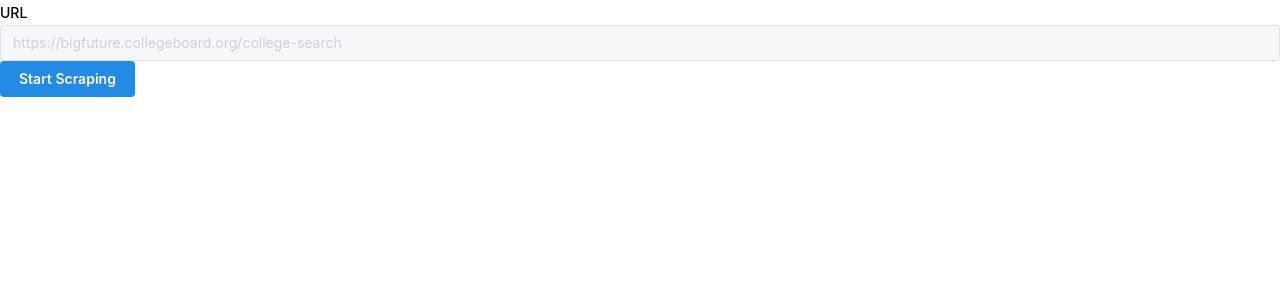
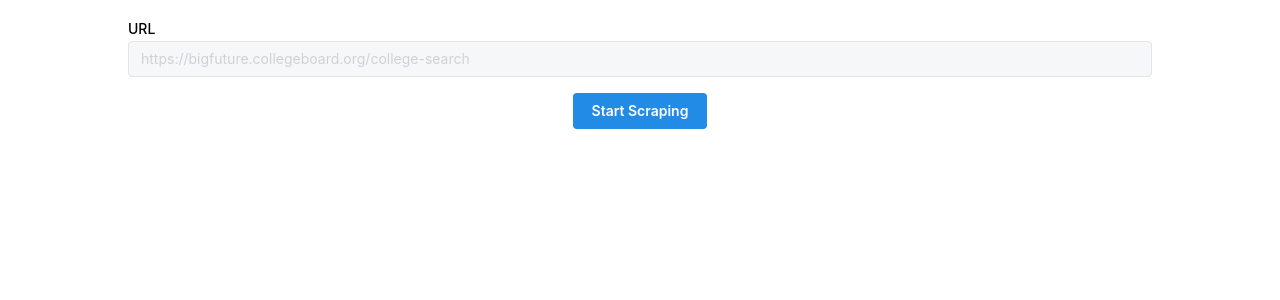
Before and after one commit to lgdelacruz92/sei-webscraper, a Next.js app: page / in a window 1280 px wide. Shown: the top 300 px of the page. Built offline with nearby package versions, Linux system fonts and the light colour scheme.

Commit message:
ui started

```diff
--- a/pages/_app.tsx
+++ b/pages/_app.tsx
@@ -1,4 +1,5 @@
 import "@mantine/core/styles.css";
+import "@/styles/globals.css";
 
 import type { AppProps } from "next/app";
 import { createTheme, MantineProvider } from "@mantine/core";
--- a/pages/index.tsx
+++ b/pages/index.tsx
@@ -8,8 +8,15 @@ export default function Home() {
   const onStartScraping = () => {};
   return (
     <main>
-      <TextInput label="URL" placeholder={url} disabled />
-      <Button onClick={onStartScraping}>Start Scraping</Button>
+      <div className="app-container flex flex-col items-center">
+        <TextInput
+          label="URL"
+          placeholder={url}
+          disabled
+          className="m-4 min-w-[80%]"
+        />
+        <Button onClick={onStartScraping}>Start Scraping</Button>
+      </div>
     </main>
   );
 }
--- a/styles/globals.css
+++ b/styles/globals.css
@@ -1,33 +1,3 @@
 @tailwind base;
 @tailwind components;
 @tailwind utilities;
-
-:root {
-  --foreground-rgb: 0, 0, 0;
-  --background-start-rgb: 214, 219, 220;
-  --background-end-rgb: 255, 255, 255;
-}
-
-@media (prefers-color-scheme: dark) {
-  :root {
-    --foreground-rgb: 255, 255, 255;
-    --background-start-rgb: 0, 0, 0;
-    --background-end-rgb: 0, 0, 0;
-  }
-}
-
-body {
-  color: rgb(var(--foreground-rgb));
-  background: linear-gradient(
-      to bottom,
-      transparent,
-      rgb(var(--background-end-rgb))
-    )
-    rgb(var(--background-start-rgb));
-}
-
-@layer utilities {
-  .text-balance {
-    text-wrap: balance;
-  }
-}
```
